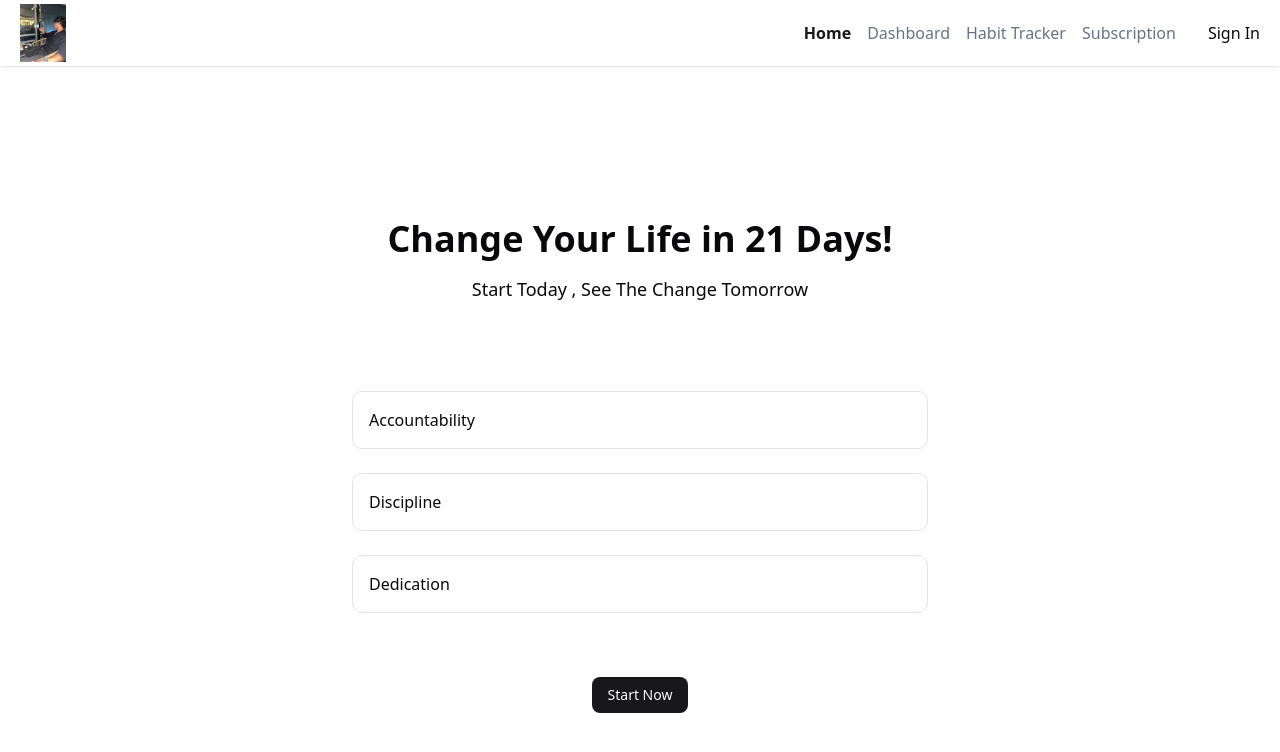
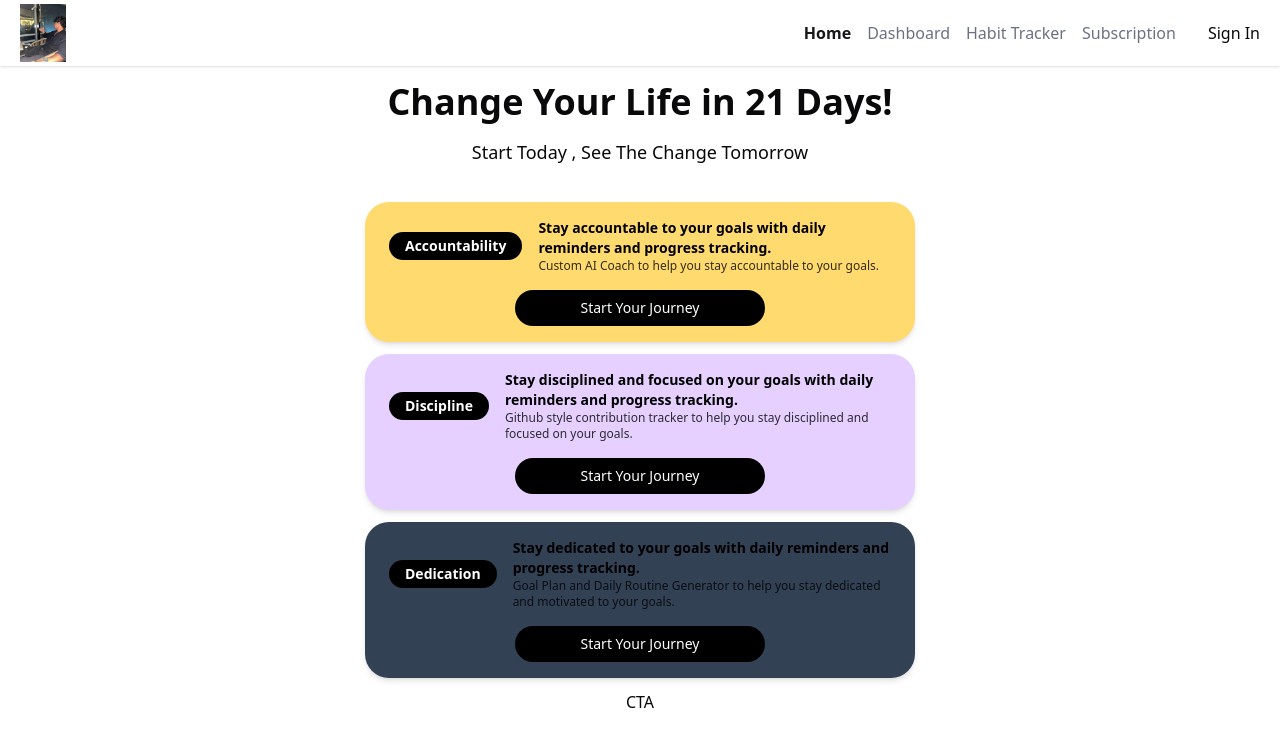
Before and after one commit to shivolen/saas-template, a Next.js app: page / in a window 1280 px wide. Shown: the top 752 px of the page. Built offline with nearby package versions, Linux system fonts and the light colour scheme.

Commit message:
implemeneted the discipline cards

```diff
--- a/src/app/page.tsx
+++ b/src/app/page.tsx
@@ -1,8 +1,11 @@
 import Link from "next/link"
 import {Button} from "@/components/ui/button";
+import DisciplineCard from "@/components/DisciplineCard";
+import CTA from "@/components/CTA";
+
 const page = () => {
   return (
-    <div className='min-h-screen flex flex-col items-center justify-center px-6'>
+    <main className='flex flex-col items-center justify-center px-6 py-4'>
       <section className='text-center max-w-xl'>
         <h1 className='text-4xl font-bold mb-4'>
           Change Your Life in 21 Days!
@@ -11,21 +14,34 @@ const page = () => {
           Start Today , See The Change Tomorrow
         </p>
 
+      </section>
+      <section className='home-section'>
+          <DisciplineCard
 
+            id="Accountability"
+            description="Stay accountable to your goals with daily reminders and progress tracking."
+            help= "Custom AI Coach to help you stay accountable to your goals."
+            color="#ffda6e"
+          />
+          <DisciplineCard
+            id="Discipline"
+            description="Stay disciplined and focused on your goals with daily reminders and progress tracking."
+            help= "Github style contribution tracker to help you stay disciplined and focused on your goals."
+            color="#e5d0ff"
+
+
+          />
+          <DisciplineCard
+            id="Dedication"
+            description="Stay dedicated to your goals with daily reminders and progress tracking."
+            help= "Goal Plan and Daily Routine Generator to help you stay dedicated and motivated to your goals."
+            color="#334155"
+          />
       </section>
-      <section className='mt-16 grid gap-6 max-w-xl w-full'>
-        <div className='p-4 border rounded-lg'>Accountability </div>
-        <div className='p-4 border rounded-lg'>Discipline </div>
-        <div className='p-4 border rounded-lg'>Dedication </div>
+      <section>
+        <CTA />
       </section>
-      <section className='mt-16'>
-      <Link href='/sign-in'>
-      <Button>Start Now
-      </Button>
-      </Link>
-
-      </section>
-    </div>
+    </main>
   )
 }
 
--- /dev/null
+++ b/src/components/CTA.tsx
@@ -0,0 +1,8 @@
+
+const CTA = () => {
+  return (
+    <div>CTA</div>
+  )
+}
+
+export default CTA
--- /dev/null
+++ b/src/components/DisciplineCard.tsx
@@ -0,0 +1,40 @@
+import { Card, CardContent, CardHeader, CardTitle } from "@/components/ui/card"
+import Link from "next/link"
+
+
+interface DisciplineCardProps {
+    id: string
+    description: string
+    help: string
+    color: string
+  }
+
+  const DisciplineCard = ({ id, description, help, color }: DisciplineCardProps) => {
+    return (
+        <article
+        className="w-[550px] rounded-3xl flex flex-col gap-4 px-6 py-4 my-3 shadow-md"
+        style={{ backgroundColor: color }}
+      >
+        <div className="flex items-center gap-4">
+          <div className="bg-black text-white rounded-full px-4 py-1 text-sm font-semibold shrink-0">
+            {id}
+          </div>
+
+          <div className="flex flex-col">
+            <p className="text-sm font-semibold text-black">{description}</p>
+            <p className="text-xs opacity-80 text-black">{help}</p>
+          </div>
+        </div>
+
+        <Link href="/sign-in" className="w-full flex justify-center">
+          <button className="bg-black text-white rounded-full px-6 py-2 text-sm font-medium w-full max-w-[250px]">
+            Start Your Journey
+          </button>
+        </Link>
+      </article>
+
+
+    )
+  }
+
+  export default DisciplineCard
```
